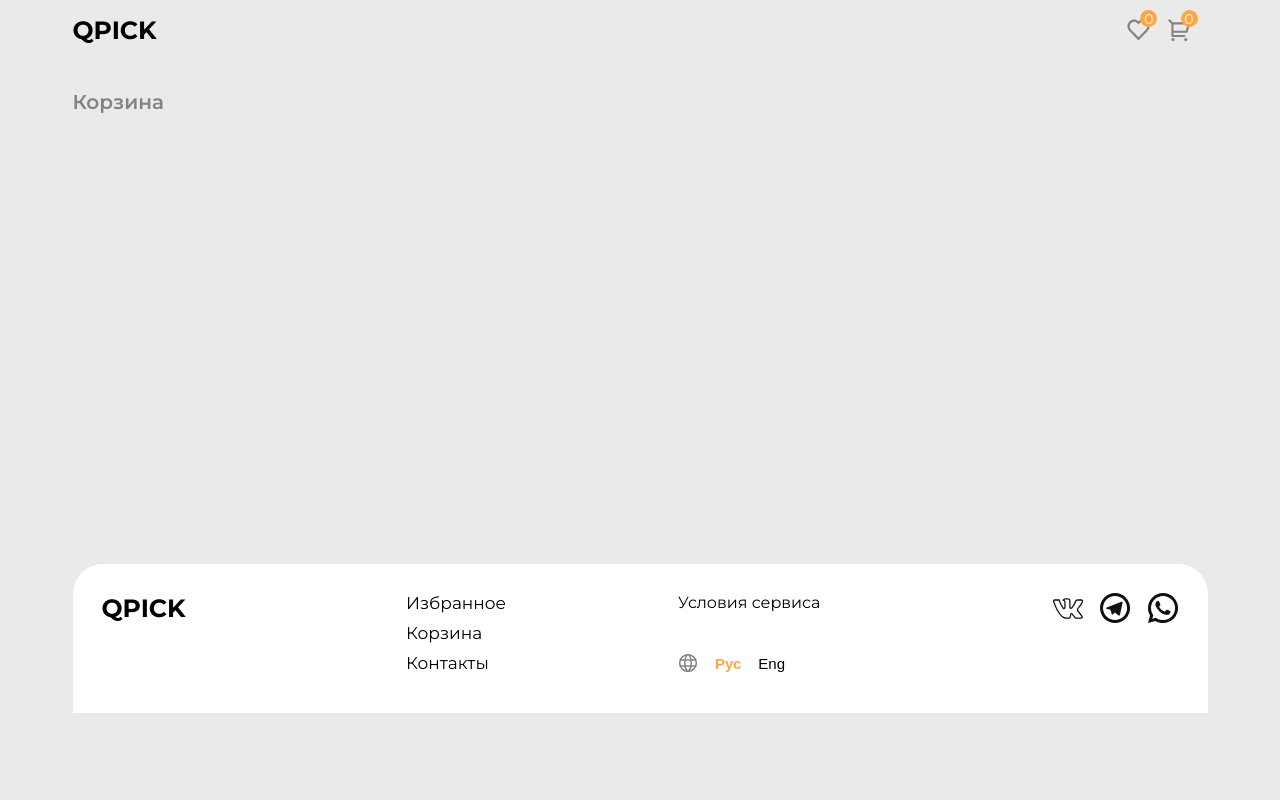
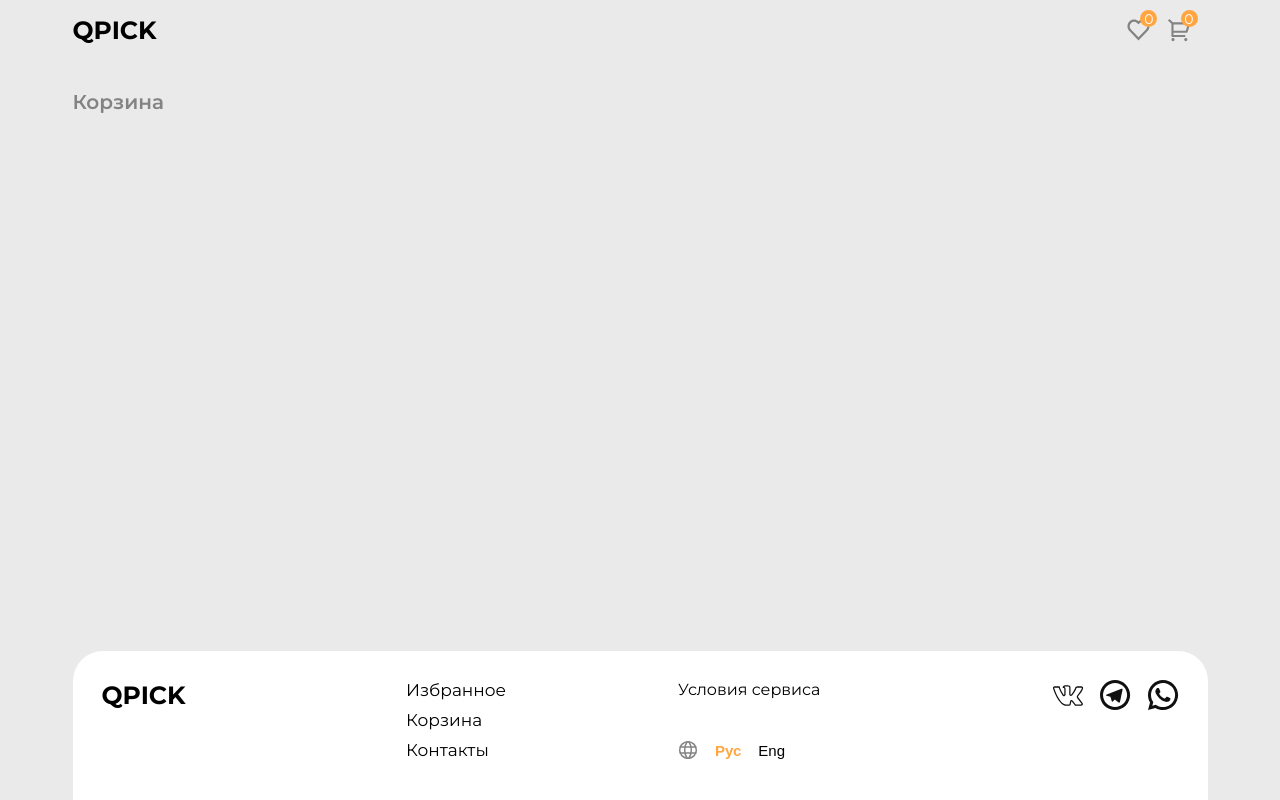
Before and after one commit to Maxeroz/neoflex-project-test, a React (Create React App) app: page /cart in a window 1280 px wide. Built offline with nearby package versions, Linux system fonts and the light colour scheme.

Commit message:
Add Items to cart Cart Item Component

```diff
--- a/src/App.js
+++ b/src/App.js
@@ -32,7 +32,7 @@ const initialState = {
 
 function reducer(state, action) {
   switch (action.type) {
-    case "purchase": {
+    case "addToCart": {
       const add = (prevItems, itemId) => {
         return { ...prevItems, [itemId]: prevItems[itemId] + 1 };
       };
@@ -51,7 +51,8 @@ function reducer(state, action) {
 
       return {
         ...state,
-        totalCost: state.totalCost + action.payload.price,
+        amountOfGoods: state.amountOfGoods - 1,
+        totalCost: state.totalCost - action.payload.price,
         cartItems: remove(state.cartItems, action.payload.id),
       };
     }
@@ -76,7 +77,13 @@ function App() {
         <Route index element={<Catalog dispatch={dispatch} />} />
         <Route
           path="/cart"
-          element={<Cart cartItems={cartItems} allItems={allItems} />}
+          element={
+            <Cart
+              cartItems={cartItems}
+              allItems={allItems}
+              dispatch={dispatch}
+            />
+          }
         />
       </Routes>
 
--- a/src/components/Cart.js
+++ b/src/components/Cart.js
@@ -1,7 +1,6 @@
 import CartItem from "./CartItem";
 
-function Cart({ cartItems, allItems }) {
-  console.log(cartItems, allItems);
+function Cart({ cartItems, allItems, dispatch }) {
   return (
     <div className="cart contaier">
       <div className="category-title">
@@ -11,7 +10,14 @@ function Cart({ cartItems, allItems }) {
         <div className="cartItems container">
           {allItems.map((product) => {
             if (cartItems[product.id] !== 0) {
-              return <CartItem data={product} key={product.id} />;
+              return (
+                <CartItem
+                  data={product}
+                  key={product.id}
+                  cartItems={cartItems}
+                  dispatch={dispatch}
+                />
+              );
             }
           })}
         </div>
--- a/src/components/CartItem.js
+++ b/src/components/CartItem.js
@@ -2,7 +2,8 @@ import Delete from "../icons/delete_icon.svg";
 
 function CartItem(props) {
   const { img, rate, price, title, id } = props.data;
-  // const dispatch = props.dispatch;
+  const cartItems = props.cartItems;
+  const dispatch = props.dispatch;
 
   return (
     <div className="goods-item-frame">
@@ -10,11 +11,29 @@ function CartItem(props) {
         <div className="cart-image-container">
           <img src={img} className="cart-image" />
           <div className="btns-container-cart">
-            <div className="btn-round">
+            <div
+              className="btn-round"
+              onClick={() =>
+                dispatch({
+                  type: "removeFromCart",
+                  payload: { price: +price, id: id },
+                })
+              }
+            >
               <p className="minus-btn">_</p>
             </div>
-            <div className="amount-items-cart">X</div>
-            <div className="btn-round">+</div>
+            <div className="amount-items-cart">{cartItems[id]}</div>
+            <div
+              className="btn-round"
+              onClick={() =>
+                dispatch({
+                  type: "addToCart",
+                  payload: { price: +price, id: id },
+                })
+              }
+            >
+              +
+            </div>
           </div>
         </div>
         <div className="titles-image-container">
--- a/src/components/Footer.js
+++ b/src/components/Footer.js
@@ -5,7 +5,6 @@ import Telegram from "../icons/Telegram.svg";
 import Whatsapp from "../icons/Whatsapp.svg";
 function Footer() {
   return (
-    <div className="container">
     <div className="footer">
       <div className="logo-footer">
         <h1>QPICK</h1>
@@ -40,7 +39,6 @@ function Footer() {
         </a>
       </div>
     </div>
-    </div>
   );
 }
 
--- a/src/components/Product.js
+++ b/src/components/Product.js
@@ -23,7 +23,7 @@ function Product(props) {
             className="btn btn-purchase"
             onClick={() =>
               dispatch({
-                type: "purchase",
+                type: "addToCart",
                 payload: { price: +price, id: id },
               })
             }
--- a/src/index.css
+++ b/src/index.css
@@ -32,8 +32,9 @@ body {
   display: flex;
   flex-direction: column;
   align-items: center;
-  justify-content: center;
+  /* justify-content: center; */
   gap: 30px;
+  min-height: 100vh;
 }
 
 .links {
@@ -117,7 +118,7 @@ h1 {
 }
 
 .cart-container {
-  min-height: 400px;
+  /* min-height: 400px; */
 }
 
 .wirelessHeadphones-container {
@@ -192,6 +193,8 @@ h1 {
   height: 149px;
   justify-content: space-between;
   padding: 29px 29px 29px 29px;
+  margin-top: auto;
+  width: 1135px;
 }
 
 .logo-footer {
@@ -316,6 +319,12 @@ h1 {
   width: 30px;
   height: 30px;
   border-radius: var(--border-radius);
+  cursor: pointer;
+  transition: 0.1s ease-in-out;
+}
+
+.btn-round:hover {
+  transform: scale(1.1);
 }
 
 .amount-items-cart {
```
Lines whose indentation alone changed are shown as unchanged.
